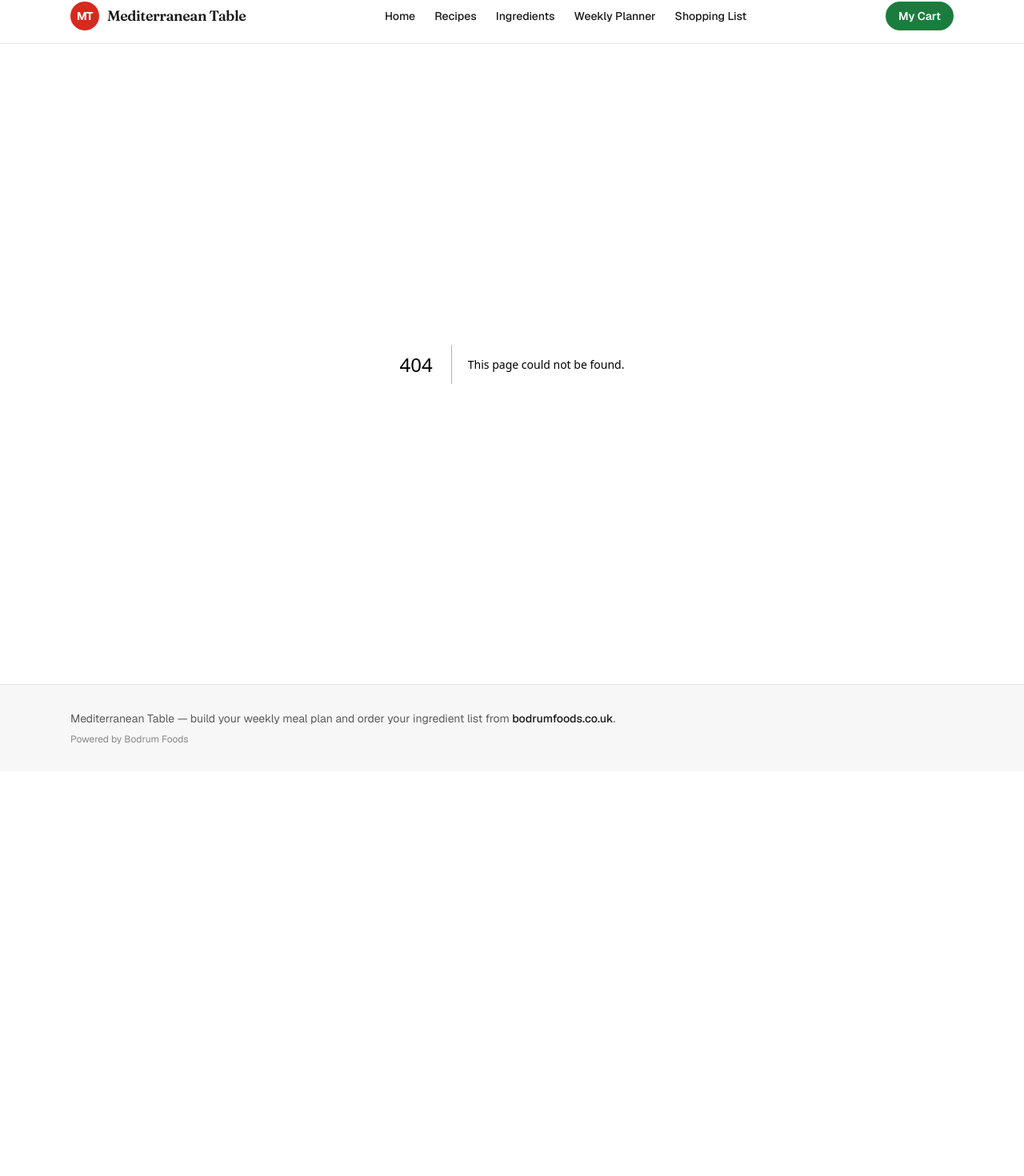
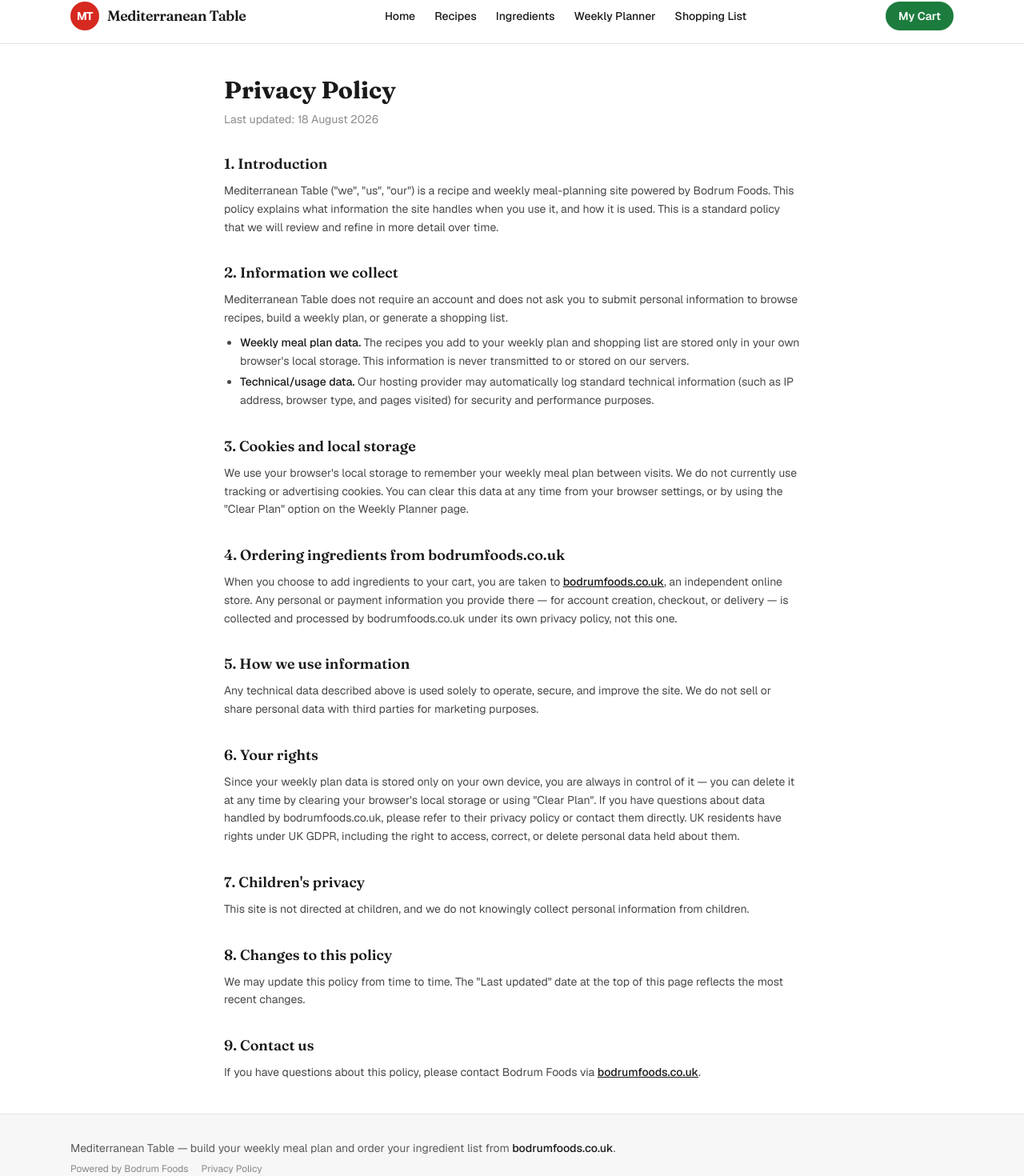
Before and after one commit to bodrumfoods/recipes, a Next.js app: page /privacy-policy in a window 1280 px wide. Before the commit this address had no page. Shown: the part 14-1484 px from the top of the page at 80% size. Before the commit the page ends 978 px from the top, so only its background shows below. Built offline with nearby package versions, Linux system fonts and the light colour scheme.

Commit message:
Add a standard privacy policy page
Covers local-storage-only meal plan data, no accounts/personal data
collection on this site, and that checkout on bodrumfoods.co.uk is
governed by its own policy. Linked from the footer. A starting draft to
refine further later.

```diff
--- /dev/null
+++ b/src/app/privacy-policy/page.tsx
@@ -0,0 +1,144 @@
+export const metadata = {
+  title: "Privacy Policy | Mediterranean Table",
+};
+
+export default function PrivacyPolicyPage() {
+  return (
+    <div className="mx-auto w-full max-w-3xl px-4 py-10 sm:px-6">
+      <h1 className="font-display text-3xl font-bold text-brand-ink">Privacy Policy</h1>
+      <p className="mt-2 text-sm text-brand-ink/50">Last updated: 18 August 2026</p>
+
+      <div className="mt-8 space-y-8 text-sm leading-relaxed text-brand-ink/80">
+        <section>
+          <h2 className="font-display mb-2 text-lg font-semibold text-brand-ink">
+            1. Introduction
+          </h2>
+          <p>
+            Mediterranean Table (&quot;we&quot;, &quot;us&quot;, &quot;our&quot;) is a recipe and
+            weekly meal-planning site powered by Bodrum Foods. This policy explains what
+            information the site handles when you use it, and how it is used. This is a standard
+            policy that we will review and refine in more detail over time.
+          </p>
+        </section>
+
+        <section>
+          <h2 className="font-display mb-2 text-lg font-semibold text-brand-ink">
+            2. Information we collect
+          </h2>
+          <p>
+            Mediterranean Table does not require an account and does not ask you to submit
+            personal information to browse recipes, build a weekly plan, or generate a shopping
+            list.
+          </p>
+          <ul className="mt-2 list-disc space-y-1 pl-5">
+            <li>
+              <span className="font-medium text-brand-ink">Weekly meal plan data.</span> The
+              recipes you add to your weekly plan and shopping list are stored only in your own
+              browser&apos;s local storage. This information is never transmitted to or stored on
+              our servers.
+            </li>
+            <li>
+              <span className="font-medium text-brand-ink">Technical/usage data.</span> Our hosting
+              provider may automatically log standard technical information (such as IP address,
+              browser type, and pages visited) for security and performance purposes.
+            </li>
+          </ul>
+        </section>
+
+        <section>
+          <h2 className="font-display mb-2 text-lg font-semibold text-brand-ink">
+            3. Cookies and local storage
+          </h2>
+          <p>
+            We use your browser&apos;s local storage to remember your weekly meal plan between
+            visits. We do not currently use tracking or advertising cookies. You can clear this
+            data at any time from your browser settings, or by using the &quot;Clear Plan&quot;
+            option on the Weekly Planner page.
+          </p>
+        </section>
+
+        <section>
+          <h2 className="font-display mb-2 text-lg font-semibold text-brand-ink">
+            4. Ordering ingredients from bodrumfoods.co.uk
+          </h2>
+          <p>
+            When you choose to add ingredients to your cart, you are taken to{" "}
+            <a
+              href="https://bodrumfoods.co.uk"
+              target="_blank"
+              rel="noopener noreferrer"
+              className="font-medium text-brand-ink underline hover:text-brand-red"
+            >
+              bodrumfoods.co.uk
+            </a>
+            , an independent online store. Any personal or payment information you provide there —
+            for account creation, checkout, or delivery — is collected and processed by
+            bodrumfoods.co.uk under its own privacy policy, not this one.
+          </p>
+        </section>
+
+        <section>
+          <h2 className="font-display mb-2 text-lg font-semibold text-brand-ink">
+            5. How we use information
+          </h2>
+          <p>
+            Any technical data described above is used solely to operate, secure, and improve the
+            site. We do not sell or share personal data with third parties for marketing purposes.
+          </p>
+        </section>
+
+        <section>
+          <h2 className="font-display mb-2 text-lg font-semibold text-brand-ink">
+            6. Your rights
+          </h2>
+          <p>
+            Since your weekly plan data is stored only on your own device, you are always in
+            control of it — you can delete it at any time by clearing your browser&apos;s local
+            storage or using &quot;Clear Plan&quot;. If you have questions about data handled by
+            bodrumfoods.co.uk, please refer to their privacy policy or contact them directly. UK
+            residents have rights under UK GDPR, including the right to access, correct, or delete
+            personal data held about them.
+          </p>
+        </section>
+
+        <section>
+          <h2 className="font-display mb-2 text-lg font-semibold text-brand-ink">
+            7. Children&apos;s privacy
+          </h2>
+          <p>
+            This site is not directed at children, and we do not knowingly collect personal
+            information from children.
+          </p>
+        </section>
+
+        <section>
+          <h2 className="font-display mb-2 text-lg font-semibold text-brand-ink">
+            8. Changes to this policy
+          </h2>
+          <p>
+            We may update this policy from time to time. The &quot;Last updated&quot; date at the
+            top of this page reflects the most recent changes.
+          </p>
+        </section>
+
+        <section>
+          <h2 className="font-display mb-2 text-lg font-semibold text-brand-ink">
+            9. Contact us
+          </h2>
+          <p>
+            If you have questions about this policy, please contact Bodrum Foods via{" "}
+            <a
+              href="https://bodrumfoods.co.uk"
+              target="_blank"
+              rel="noopener noreferrer"
+              className="font-medium text-brand-ink underline hover:text-brand-red"
+            >
+              bodrumfoods.co.uk
+            </a>
+            .
+          </p>
+        </section>
+      </div>
+    </div>
+  );
+}
--- a/src/components/Footer.tsx
+++ b/src/components/Footer.tsx
@@ -1,3 +1,5 @@
+import Link from "next/link";
+
 export default function Footer() {
   return (
     <footer className="border-t border-brand-border bg-brand-muted">
@@ -14,7 +16,12 @@ export default function Footer() {
           </a>
           .
         </p>
-        <p className="text-xs text-brand-ink/50">Powered by Bodrum Foods</p>
+        <div className="flex flex-wrap items-center gap-x-4 gap-y-1 text-xs text-brand-ink/50">
+          <span>Powered by Bodrum Foods</span>
+          <Link href="/privacy-policy" className="hover:text-brand-red hover:underline">
+            Privacy Policy
+          </Link>
+        </div>
       </div>
     </footer>
   );
```
